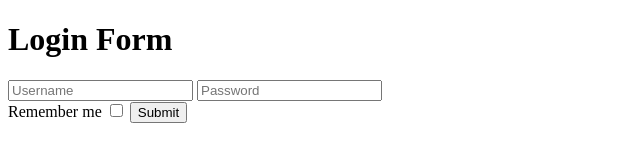
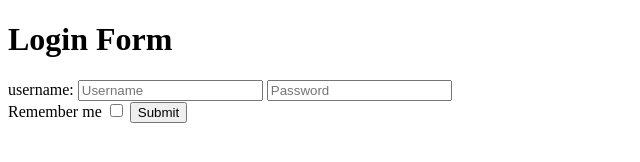
Before and after one commit to acciojob/remember-me-login-form-Srikanth44437, a website: page main.html in a window 1280 px wide. Shown: the whole page, without its empty margins (0-640 px from the left). Drawn offline with Linux system fonts and the light colour scheme.

Commit message:
created a submission

```diff
--- a/main.html
+++ b/main.html
@@ -10,6 +10,7 @@
 	<!-- the entire body must be written by student -->
 	<h1>Login Form</h1>
 	<form id="loginForm">
+		<label for="username">username:</label>
 		<input type="text" id="username" placeholder="Username"/>
 		<input type="password" id="password" placeholder="Password"/>
 		<br>
```
